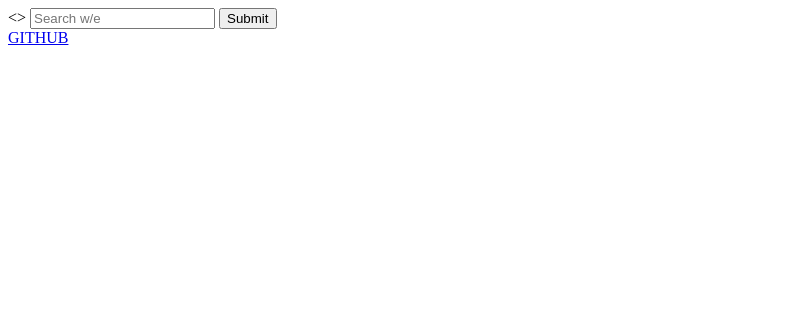
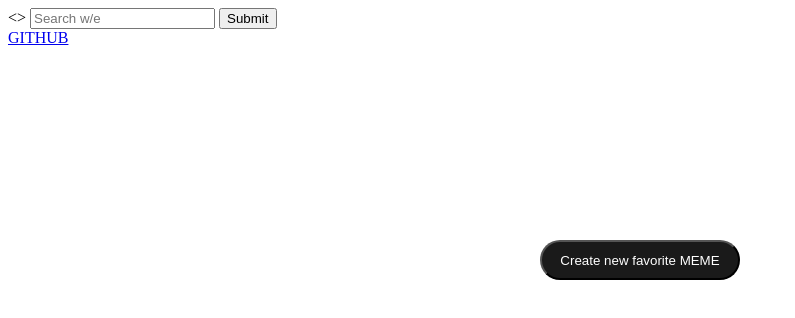
Before and after one commit to 3grabs7/Projektarbete, a plain HTML site: page index.html in a window 1280 px wide. Shown: the whole page, without its empty margins (0-795 px from the left). Drawn offline with Linux system fonts and the light colour scheme.

Commit message:
Fixed button in middle of screen.

```diff
--- /dev/null
+++ b/_global.scss
@@ -0,0 +1,9 @@
+button {
+  border-radius: 50px 50px 50px 50px;
+  height: 40px;
+  width: 200px;
+  background-color: rgb(26, 26, 26);
+  color: white;
+  font-size: 700;
+  text-align: center;
+}
--- /dev/null
+++ b/_hero.scss
@@ -0,0 +1,14 @@
+.hero {
+  display: flex;
+  justify-content: center;
+}
+
+.middle {
+  display: flex;
+  margin: 0;
+  position: absolute;
+  top: 30%;
+
+  button {
+  }
+}
--- a/_variables.scss
+++ /dev/null
@@ -1,3 +0,0 @@
-html {
-  color: black;
-}
--- a/index.html
+++ b/index.html
@@ -11,6 +11,12 @@
     <input class="search" type="text" id="search"  placeholder="Search w/e" />
     <input class="submit" type="submit" value="Submit"/>
 
+ <div class="hero">
+     <div class="middle">
+    <button>Create new favorite MEME</button>
+    </div>
+</div>
+
 
     <footer>
         <a href="https://github.com/3grabs7/Projektarbete"> GITHUB</a>
--- a/main.scss
+++ b/main.scss
@@ -1 +1 @@
-@import "variables", "keyframes", "functions", "footer";
+@import "variables", "keyframes", "functions", "footer", "global", "hero";
```
Also changed, not shown: css/_footer.scss (deleted), css/main.css, 1 other file.
